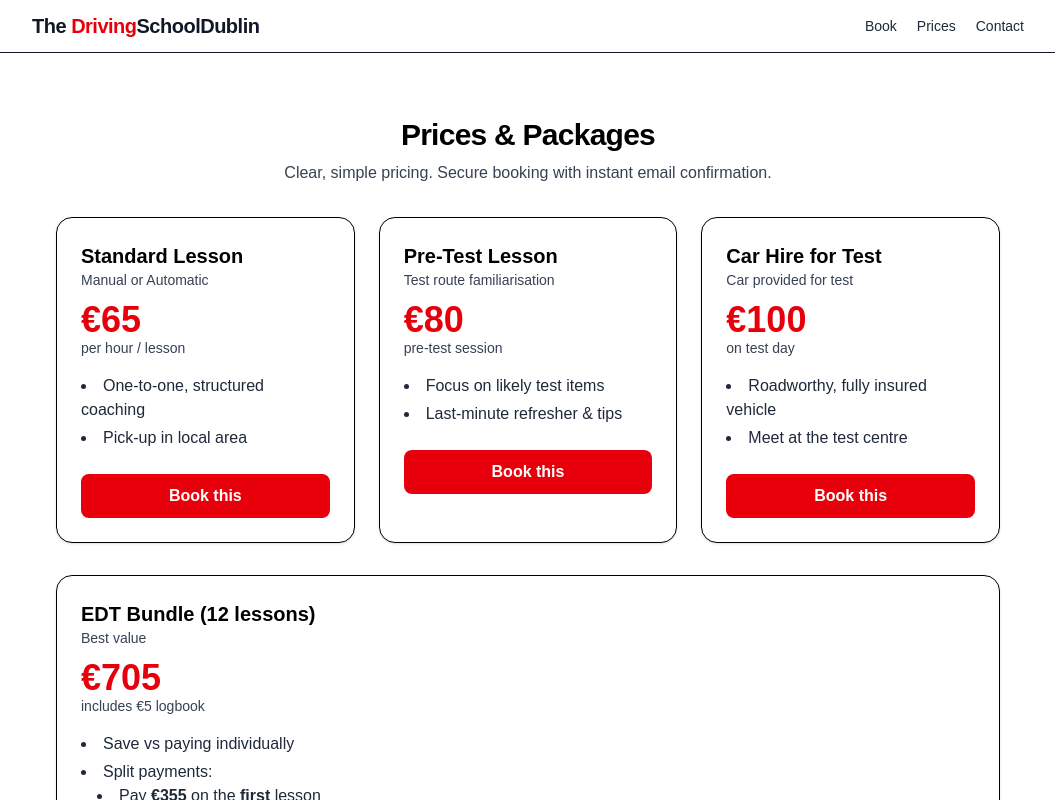
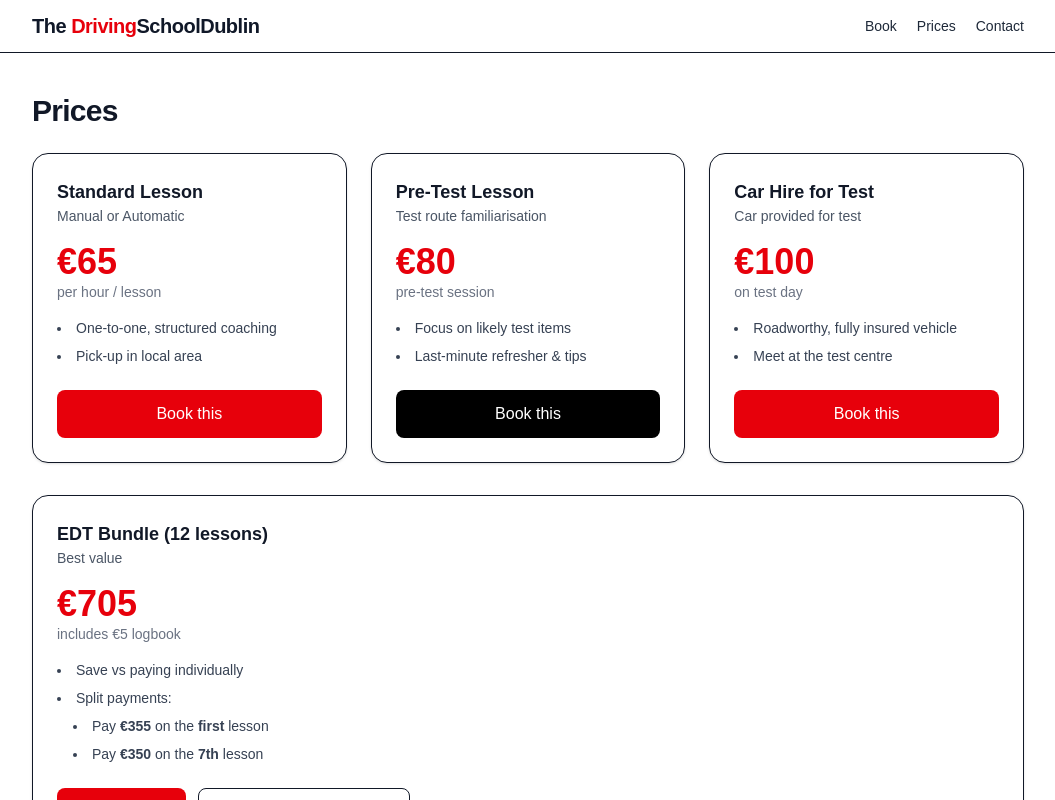
Before and after one commit to matthewpoleary-dot/TheDrivingSchoolDublin, a Next.js app: page /prices in a window 1280 px wide. Shown: the top 800 px of the page, without its empty margins (112-1167 px from the left). Built offline with nearby package versions, Linux system fonts and the light colour scheme; no server answers; the database is empty.

Commit message:
Prices page aligned cards + red/white/black theme; Book page themed and cleaned dropdown

```diff
--- a/app/book/page.tsx
+++ b/app/book/page.tsx
@@ -16,45 +16,28 @@ function euros(cents: number) {
   return `€${(cents / 100).toFixed(2)}`;
 }
 
-const isMotorway = (name: string) => /motorway/i.test(name);
-const isStandard = (name: string) => /standard\s*lesson/i.test(name);
+// Prefer “Standard Lesson (1 hour)” and hide motorway/duplicates in UI
+function normaliseServices(list: Service[]): Service[] {
+  // remove motorway entirely
+  let filtered = list.filter(
+    (s) => !s.name.toLowerCase().includes("motorway")
+  );
 
-/** Normalize services for the dropdown:
- *  - Exclude anything with "Motorway" in the name (case-insensitive)
- *  - Keep only one "Standard Lesson" (prefer name containing "1 hour", else duration 60)
- *  - Keep only active (if active flag exists)
- *  - Put Standard Lesson first for convenience
- */
-function normalizeServices(list: Service[]): Service[] {
-  const cleaned = list
-    .filter((s) => s.active !== false)
-    .filter((s) => !isMotorway(s.name));
-
-  const standards = cleaned.filter((s) => isStandard(s.name));
-  let chosenStandard: Service | undefined;
-  if (standards.length) {
-    chosenStandard =
-      standards.find((s) => /1\s*hour/i.test(s.name)) ||
-      standards.find((s) => s.duration_minutes === 60) ||
-      standards[0];
+  // if two “Standard Lesson” variants exist, keep the “1 hour” version
+  const stds = filtered.filter((s) =>
+    s.name.toLowerCase().includes("standard lesson")
+  );
+  if (stds.length > 1) {
+    const keep = stds.find((s) => s.name.toLowerCase().includes("1 hour"));
+    if (keep) {
+      filtered = filtered.filter((s) => {
+        const isStd = s.name.toLowerCase().includes("standard lesson");
+        return !isStd || s.id === keep.id;
+      });
+    }
   }
 
-  const others = cleaned.filter((s) => !isStandard(s.name));
-  const result = chosenStandard ? [chosenStandard, ...others] : others;
-  return result;
-}
-
-/** Display name for UI:
- *  - Standard Lesson => force "Standard Lesson (1 hour)"
- *  - Others => keep DB name
- *  - Prices always shown
- */
-function displayNameWithPrice(s: Service) {
-  const name = isStandard(s.name) ? "Standard Lesson (1 hour)" : s.name;
-  return `${name} (${euros(s.price_cents)})`;
-}
-function displayNamePlain(s: Service) {
-  return isStandard(s.name) ? "Standard Lesson (1 hour)" : s.name;
+  return filtered;
 }
 
 export default function BookPage() {
@@ -67,6 +50,7 @@ export default function BookPage() {
   const [clientName, setClientName] = useState("");
   const [clientEmail, setClientEmail] = useState("");
   const [clientPhone, setClientPhone] = useState("");
+
   const [toast, setToast] = useState<string>("");
 
   const selectedService = useMemo(
@@ -74,15 +58,24 @@ export default function BookPage() {
     [services, serviceId]
   );
 
-  // Load and normalize services
+  // Load services (and preselect via ?serviceId=... if present)
   useEffect(() => {
     (async () => {
-      const res = await fetch("/api/services", { cache: "no-store" });
-      const raw = await res.json();
-      const list = Array.isArray(raw) ? (raw as Service[]) : [];
-      const normalized = normalizeServices(list);
-      setServices(normalized);
-      if (normalized.length && !serviceId) setServiceId(normalized[0].id);
+      const res = await fetch("/api/services");
+      const data: Service[] = (await res.json()) || [];
+      const cleaned = normaliseServices(data);
+
+      setServices(cleaned);
+
+      // Try preselect from query string
+      const u = new URL(window.location.href);
+      const qsId = u.searchParams.get("serviceId");
+
+      if (qsId && cleaned.find((s) => s.id === qsId)) {
+        setServiceId(qsId);
+      } else if (cleaned.length && !serviceId) {
+        setServiceId(cleaned[0].id);
+      }
     })();
     // eslint-disable-next-line react-hooks/exhaustive-deps
   }, []);
@@ -101,12 +94,12 @@ export default function BookPage() {
   const confirmBooking = async () => {
     if (!serviceId || !selectedSlot) {
       setToast("Please pick a service and time");
-      setTimeout(() => setToast(""), 2000);
+      setTimeout(() => setToast(""), 2200);
       return;
     }
     if (!clientName || !clientEmail) {
       setToast("Please enter your name and email");
-      setTimeout(() => setToast(""), 2000);
+      setTimeout(() => setToast(""), 2200);
       return;
     }
 
@@ -116,7 +109,11 @@ export default function BookPage() {
       body: JSON.stringify({
         serviceId,
         startsAt: selectedSlot,
-        client: { name: clientName, email: clientEmail, phone: clientPhone || null },
+        client: {
+          name: clientName,
+          email: clientEmail,
+          phone: clientPhone || null,
+        },
       }),
     });
 
@@ -129,43 +126,55 @@ export default function BookPage() {
 
     setToast("Booking confirmed! Check your email.");
     setTimeout(() => setToast(""), 3000);
-    await showTimes(); // refresh to remove the chosen slot
+    await showTimes(); // remove the chosen slot
   };
 
   return (
     <div className="grid grid-cols-1 md:grid-cols-3 gap-6">
+      {/* Left: form */}
       <div className="md:col-span-2">
-        <h1 className="text-2xl font-semibold mb-2">Book a Lesson</h1>
+        <h1 className="text-3xl font-extrabold tracking-tight mb-2">
+          Book a Lesson
+        </h1>
         <p className="text-sm text-gray-600 mb-6">
           Pick a service, choose a date & time, add your details, and confirm.
         </p>
 
-        {/* 1. Choose service & date */}
-        <div className="mb-6 space-y-2">
+        {/* Card wrapper in white with subtle border to keep theme consistent */}
+        <div className="rounded-2xl border bg-white p-6 shadow-sm">
+          {/* 1. Service & date */}
+          <div className="mb-6">
             <label className="block text-sm font-medium">Service</label>
             <select
-            className="w-full rounded border px-3 py-2"
+              className="mt-1 w-full rounded border px-3 py-2"
               value={serviceId}
               onChange={(e) => setServiceId(e.target.value)}
             >
-            {services.map((s) => (
+              {services.map((s) => {
+                // Build clean label: hide minutes except mention 1 hour for standard
+                let label = s.name;
+                if (/standard lesson/i.test(s.name) && !/1 hour/i.test(s.name)) {
+                  label = "Standard Lesson (1 hour)";
+                }
+                return (
                   <option key={s.id} value={s.id}>
-                {displayNameWithPrice(s)}
+                    {label} — {euros(s.price_cents)}
                   </option>
-            ))}
+                );
+              })}
             </select>
 
             <label className="block text-sm font-medium mt-4">Date</label>
             <input
               type="date"
-            className="w-full rounded border px-3 py-2"
+              className="mt-1 w-full rounded border px-3 py-2"
               value={date}
               onChange={(e) => setDate(e.target.value)}
             />
 
             <button
               onClick={showTimes}
-            className="mt-3 inline-flex items-center rounded bg-black px-4 py-2 text-white hover:bg-gray-800"
+              className="mt-3 inline-flex items-center rounded bg-red-600 px-4 py-2 text-white hover:bg-red-700"
             >
               Show times
             </button>
@@ -182,13 +191,19 @@ export default function BookPage() {
             <div className="flex flex-wrap gap-2">
               {slots.map((iso) => {
                 const d = new Date(iso);
-              const label = d.toLocaleTimeString([], { hour: "2-digit", minute: "2-digit" });
+                const label = d.toLocaleTimeString([], {
+                  hour: "2-digit",
+                  minute: "2-digit",
+                });
+                const active = selectedSlot === iso;
                 return (
                   <button
                     key={iso}
                     onClick={() => setSelectedSlot(iso)}
-                  className={`rounded border px-3 py-2 text-sm ${
-                    selectedSlot === iso ? "bg-black text-white" : "bg-white hover:bg-gray-50"
+                    className={`rounded border px-3 py-2 text-sm transition ${
+                      active
+                        ? "bg-black text-white border-black"
+                        : "bg-white hover:bg-gray-50"
                     }`}
                   >
                     {label}
@@ -198,7 +213,7 @@ export default function BookPage() {
             </div>
           </div>
 
-        {/* 3. Your details */}
+          {/* 3. Details */}
           <div className="mb-6 space-y-3">
             <h2 className="text-sm font-semibold">Your details</h2>
             <input
@@ -223,7 +238,7 @@ export default function BookPage() {
 
           {selectedService && (
             <p className="text-sm text-gray-700 mb-4">
-            You’re booking <strong>{displayNamePlain(selectedService)}</strong>. Total:{" "}
+              You’re booking <strong>{selectedService.name}</strong>. Total:{" "}
               <strong>{euros(selectedService.price_cents)}</strong>.
             </p>
           )}
@@ -235,15 +250,18 @@ export default function BookPage() {
             Confirm booking
           </button>
 
-        {toast && <p className="mt-3 text-sm text-indigo-700">{toast}</p>}
+          {toast && (
+            <p className="mt-3 text-sm text-red-700 font-medium">{toast}</p>
+          )}
+        </div>
       </div>
 
-      {/* Summary card */}
+      {/* Right: summary card */}
       <aside className="md:col-span-1">
-        <div className="rounded-2xl border bg-white p-4 shadow-sm">
+        <div className="rounded-2xl border bg-white p-6 shadow-sm">
           <h3 className="font-semibold text-gray-800 mb-2">Booking Summary</h3>
           <p className="text-sm text-gray-700">
-            {selectedService ? `Service: ${displayNamePlain(selectedService)}` : "Pick a service"}
+            {selectedService ? `Service: ${selectedService.name}` : "Pick a service"}
           </p>
           <p className="text-sm text-gray-700">Date: {date || "-"}</p>
           <p className="text-sm text-gray-700">
--- a/app/prices/page.tsx
+++ b/app/prices/page.tsx
@@ -1,193 +1,202 @@
 // app/prices/page.tsx
-"use client";
+import Link from "next/link";
 
-import { useEffect, useMemo, useState } from "react";
-
-// Shape returned by /api/services
 type Service = {
   id: string;
   name: string;
-  duration_minutes: number;
+  duration_minutes: number | null;
   price_cents: number;
   active?: boolean;
 };
 
-// Helper to find a service ID by fuzzy name
-function findServiceId(services: Service[], keys: string[]): string | undefined {
-  const norm = (s: string) => s.toLowerCase().replace(/\s+/g, " ").trim();
-  const svc = services.find((s) => {
-    const n = norm(s.name);
-    return keys.some((k) => n.includes(norm(k)));
-  });
-  return svc?.id;
+// Helper to format euro
+function euros(cents: number) {
+  return `€${(cents / 100).toFixed(0)}`;
 }
 
-// Builds a booking link. Falls back to /book if we don't find the service.
-function bookingHref(serviceId?: string) {
-  return serviceId ? `/book?serviceId=${encodeURIComponent(serviceId)}` : "/book";
+// Try to find a service by fuzzy name (case-insensitive, simple includes)
+function findByName(services: Service[], needle: string) {
+  const n = needle.toLowerCase();
+  return services.find((s) => s.name.toLowerCase().includes(n));
 }
 
-export default function PricesPage() {
-  const [services, setServices] = useState<Service[]>([]);
+// Prefer “1 hour” standard lesson and exclude “60m” variant
+function pickStandard(services: Service[]) {
+  const stdHour = services.find(
+    (s) =>
+      s.name.toLowerCase().includes("standard") &&
+      s.name.toLowerCase().includes("1 hour")
+  );
+  if (stdHour) return stdHour;
 
-  useEffect(() => {
-    (async () => {
+  // Fallback: any “standard lesson” that is not explicitly “60m”
+  const std = services.find(
+    (s) =>
+      s.name.toLowerCase().includes("standard") &&
+      !s.name.toLowerCase().includes("60m")
+  );
+  return std ?? services.find((s) => s.name.toLowerCase().includes("standard"));
+}
+
+export default async function PricesPage() {
+  // Pull services from your API at runtime (server component)
+  let services: Service[] = [];
   try {
-        const res = await fetch("/api/services", { cache: "no-store" });
-        const data = await res.json();
-        if (Array.isArray(data)) setServices(data);
+    // Works in Vercel and locally because it’s a relative URL in the same app
+    const res = await fetch(`${process.env.APP_ORIGIN ?? ""}/api/services`, {
+      cache: "no-store",
+    });
+    services = (await res.json()) ?? [];
   } catch {
-        // ignore; page still renders with plain /book links
+    services = [];
   }
-    })();
-  }, []);
 
-  // Resolve service IDs dynamically (so buttons deep-link to /book preselected)
-  const standardId = useMemo(
-    () => findServiceId(services, ["standard lesson", "60m", "standard"]),
-    [services]
+  // Filter out “Motorway” or any unwanted extras
+  services = services.filter(
+    (s) => !s.name.toLowerCase().includes("motorway")
   );
 
-  const pretestId = useMemo(
-    () => findServiceId(services, ["pre-test", "pre test", "pretest"]),
-    [services]
+  const standard = pickStandard(services);
+  const pretest = findByName(services, "pre-test");
+  const carHire = services.find((s) =>
+    /car.*test|hire.*test/i.test(s.name)
   );
 
-  const carHireId = useMemo(
-    () => findServiceId(services, ["car hire", "car for test"]),
-    [services]
-  );
-
-  const edtBundleId = useMemo(
-    () => findServiceId(services, ["edt bundle", "12 lessons", "edt (12)"]),
-    [services]
-  );
+  // For the bundle (705) we don’t need a specific service to deep-link; we can just send them to /book
+  // If you *do* create a “bundle” service later, wire it the same way:
+  const edtSingle = findByName(services, "edt");
+  const bookHref = (svc?: Service) =>
+    svc ? `/book?serviceId=${encodeURIComponent(svc.id)}` : "/book";
 
   return (
-    <main className="max-w-5xl mx-auto p-6">
-      <h1 className="text-3xl font-extrabold tracking-tight text-center text-black">
-        Prices & Packages
+    <section className="mx-auto max-w-5xl">
+      <h1 className="text-3xl font-extrabold tracking-tight mb-6">
+        Prices
       </h1>
-      <p className="text-center text-gray-700 mt-2">
-        Clear, simple pricing. Secure booking with instant email confirmation.
+
+      {/* Top three products */}
+      <div className="grid grid-cols-1 md:grid-cols-3 gap-6 items-stretch">
+        {/* Standard Lesson */}
+        <div className="flex flex-col justify-between h-full border rounded-2xl p-6 bg-white shadow-sm">
+          <div>
+            <h3 className="text-lg font-semibold">Standard Lesson</h3>
+            <p className="text-sm text-gray-600">Manual or Automatic</p>
+
+            <p className="mt-4 text-4xl font-extrabold text-red-600">
+              {standard ? euros(standard.price_cents) : "€65"}
             </p>
+            <p className="text-sm text-gray-500">per hour / lesson</p>
 
-      {/* Top row — 3 products */}
-      <div className="grid md:grid-cols-3 gap-6 mt-8">
-        {/* Standard Lesson */}
-        <article className="border border-black rounded-2xl bg-white shadow-sm p-6 flex flex-col">
-          <h2 className="text-xl font-bold text-black">Standard Lesson</h2>
-          <p className="text-sm text-gray-700">Manual or Automatic</p>
-
-          <div className="mt-3">
-            <div className="text-4xl font-extrabold text-red-600 leading-none">€65</div>
-            <div className="text-sm text-gray-700">per hour / lesson</div>
-          </div>
-
-          <ul className="mt-4 list-disc list-inside text-gray-800 space-y-1">
+            <ul className="mt-4 space-y-2 text-sm text-gray-700 list-disc list-inside">
               <li>One-to-one, structured coaching</li>
               <li>Pick-up in local area</li>
             </ul>
+          </div>
 
-          <a
-            href={bookingHref(standardId)}
-            className="mt-6 inline-flex items-center justify-center rounded-lg bg-red-600 px-5 py-2.5 text-white font-semibold hover:bg-black transition"
+          <Link
+            href={bookHref(standard)}
+            className="mt-6 inline-flex items-center justify-center rounded-lg bg-red-600 px-5 py-3 font-medium text-white hover:bg-red-700 transition"
           >
             Book this
-          </a>
-        </article>
+          </Link>
+        </div>
 
         {/* Pre-Test Lesson */}
-        <article className="border border-black rounded-2xl bg-white shadow-sm p-6 flex flex-col">
-          <h2 className="text-xl font-bold text-black">Pre-Test Lesson</h2>
-          <p className="text-sm text-gray-700">Test route familiarisation</p>
+        <div className="flex flex-col justify-between h-full border rounded-2xl p-6 bg-white shadow-sm">
+          <div>
+            <h3 className="text-lg font-semibold">Pre-Test Lesson</h3>
+            <p className="text-sm text-gray-600">Test route familiarisation</p>
 
-          <div className="mt-3">
-            <div className="text-4xl font-extrabold text-red-600 leading-none">€80</div>
-            <div className="text-sm text-gray-700">pre-test session</div>
-          </div>
+            <p className="mt-4 text-4xl font-extrabold text-red-600">
+              {pretest ? euros(pretest.price_cents) : "€80"}
+            </p>
+            <p className="text-sm text-gray-500">pre-test session</p>
 
-          <ul className="mt-4 list-disc list-inside text-gray-800 space-y-1">
+            <ul className="mt-4 space-y-2 text-sm text-gray-700 list-disc list-inside">
               <li>Focus on likely test items</li>
               <li>Last-minute refresher & tips</li>
             </ul>
+          </div>
 
-          <a
-            href={bookingHref(pretestId)}
-            className="mt-6 inline-flex items-center justify-center rounded-lg bg-red-600 px-5 py-2.5 text-white font-semibold hover:bg-black transition"
+          <Link
+            href={bookHref(pretest)}
+            className="mt-6 inline-flex items-center justify-center rounded-lg bg-black px-5 py-3 font-medium text-white hover:bg-gray-800 transition"
           >
             Book this
-          </a>
-        </article>
+          </Link>
+        </div>
 
         {/* Car Hire for Test */}
-        <article className="border border-black rounded-2xl bg-white shadow-sm p-6 flex flex-col">
-          <h2 className="text-xl font-bold text-black">Car Hire for Test</h2>
-          <p className="text-sm text-gray-700">Car provided for test</p>
+        <div className="flex flex-col justify-between h-full border rounded-2xl p-6 bg-white shadow-sm">
+          <div>
+            <h3 className="text-lg font-semibold">Car Hire for Test</h3>
+            <p className="text-sm text-gray-600">Car provided for test</p>
 
-          <div className="mt-3">
-            <div className="text-4xl font-extrabold text-red-600 leading-none">€100</div>
-            <div className="text-sm text-gray-700">on test day</div>
-          </div>
+            <p className="mt-4 text-4xl font-extrabold text-red-600">
+              {carHire ? euros(carHire.price_cents) : "€100"}
+            </p>
+            <p className="text-sm text-gray-500">on test day</p>
 
-          <ul className="mt-4 list-disc list-inside text-gray-800 space-y-1">
+            <ul className="mt-4 space-y-2 text-sm text-gray-700 list-disc list-inside">
               <li>Roadworthy, fully insured vehicle</li>
               <li>Meet at the test centre</li>
             </ul>
+          </div>
 
-          <a
-            href={bookingHref(carHireId)}
-            className="mt-6 inline-flex items-center justify-center rounded-lg bg-red-600 px-5 py-2.5 text-white font-semibold hover:bg-black transition"
+          <Link
+            href={bookHref(carHire)}
+            className="mt-6 inline-flex items-center justify-center rounded-lg bg-red-600 px-5 py-3 font-medium text-white hover:bg-red-700 transition"
           >
             Book this
-          </a>
-        </article>
+          </Link>
+        </div>
       </div>
 
-      {/* EDT Bundle */}
-      <section className="mt-8 border border-black rounded-2xl bg-white shadow-sm p-6">
-        <h2 className="text-xl font-bold text-black">EDT Bundle (12 lessons)</h2>
-        <p className="text-sm text-gray-700">Best value</p>
+      {/* EDT / bundle row */}
+      <div className="mt-8 grid grid-cols-1 gap-6">
+        <div className="flex flex-col justify-between h-full border rounded-2xl p-6 bg-white shadow-sm">
+          <div>
+            <h3 className="text-lg font-semibold">
+              EDT Bundle (12 lessons)
+            </h3>
+            <p className="text-sm text-gray-600">Best value</p>
 
-        <div className="mt-3">
-          <div className="text-4xl font-extrabold text-red-600 leading-none">€705</div>
-          <div className="text-sm text-gray-700">includes €5 logbook</div>
-        </div>
+            <p className="mt-4 text-4xl font-extrabold text-red-600">€705</p>
+            <p className="text-sm text-gray-500">includes €5 logbook</p>
 
-        <ul className="mt-4 list-disc list-inside text-gray-800 space-y-1">
+            <ul className="mt-4 space-y-2 text-sm text-gray-700 list-disc list-inside">
               <li>Save vs paying individually</li>
-          <li>
-            Split payments:
-            <ul className="list-disc list-inside ml-4">
-              <li>
+              <li>Split payments:</li>
+              <li className="ml-4">
                 Pay <strong>€355</strong> on the <strong>first</strong> lesson
               </li>
-              <li>
+              <li className="ml-4">
                 Pay <strong>€350</strong> on the <strong>7th</strong> lesson
               </li>
             </ul>
-          </li>
-        </ul>
+          </div>
 
-        <div className="mt-6 flex gap-3 flex-wrap">
-          <a
-            href={bookingHref(edtBundleId)}
-            className="inline-flex items-center justify-center rounded-lg bg-red-600 px-5 py-2.5 text-white font-semibold hover:bg-black transition"
+          <div className="mt-6 flex flex-wrap gap-3">
+            <Link
+              href="/book"
+              className="inline-flex items-center justify-center rounded-lg bg-red-600 px-5 py-3 font-medium text-white hover:bg-red-700 transition"
             >
               Book bundle
-          </a>
-          <a
-            href={bookingHref(standardId)}
-            className="inline-flex items-center justify-center rounded-lg border border-black px-5 py-2.5 text-black font-semibold hover:bg-black hover:text-white transition"
+            </Link>
+
+            <Link
+              href={bookHref(edtSingle)}
+              className="inline-flex items-center justify-center rounded-lg border px-5 py-3 font-medium hover:bg-gray-50 transition"
             >
               Book single EDT lesson
-          </a>
+            </Link>
           </div>
+        </div>
+      </div>
+
+      <p className="mt-8 text-sm text-gray-600">
+        Prices include VAT where applicable. For questions, use the contact link in the header.
+      </p>
     </section>
-
-      <p className="text-xs text-gray-600 mt-8">
-        Prices include VAT where applicable. Cancellation policy applies. For questions, use the contact link in the header.
-      </p>
-    </main>
   );
 }
```
Lines whose indentation alone changed are shown as unchanged.
